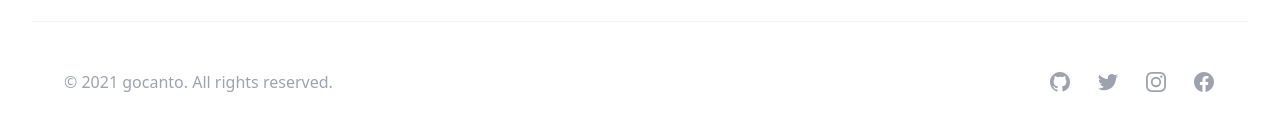
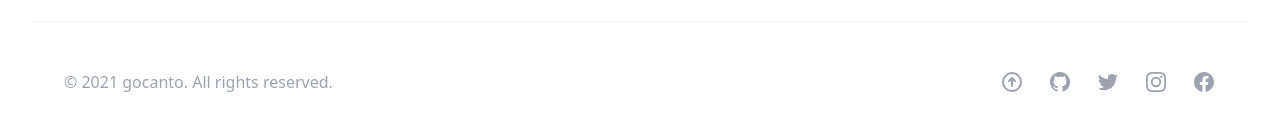
Before and after one commit to gocantodev/client, a Vue app: page / in a window 1280 px wide. Shown: the part 2931-3061 px from the top of the page. Built offline with nearby package versions, Linux system fonts and the light colour scheme; what @tailwindcss/typography would draw is missing.

Commit message:
add go back to top

```diff
--- a/src/component/footer.vue
+++ b/src/component/footer.vue
@@ -10,12 +10,22 @@
 			required: true,
 		}
 	})
+
+	const goTop = () => {
+		window.scrollTo(0, 0)
+	}
 </script>
 
 <template>
 	<section class="border-t border-gray-100 mt-8">
 		<div class="max-w-7xl mx-auto py-12 px-4 sm:px-6 md:flex md:items-center md:justify-between lg:px-8">
 			<div class="flex justify-center space-x-6 md:order-2">
+				<a href="javascript:void(0)" title="back to top" @click.prevent="goTop" class="text-gray-400 hover:text-gray-500">
+					<svg xmlns="http://www.w3.org/2000/svg" class="h-6 w-6" fill="none" viewBox="0 0 24 24" stroke="currentColor">
+						<path stroke-linecap="round" stroke-linejoin="round" stroke-width="2" d="M9 11l3-3m0 0l3 3m-3-3v8m0-13a9 9 0 110 18 9 9 0 010-18z" />
+					</svg>
+				</a>
+
 				<a
 					v-for="media in Networks"
 					:key="media.name"
```
